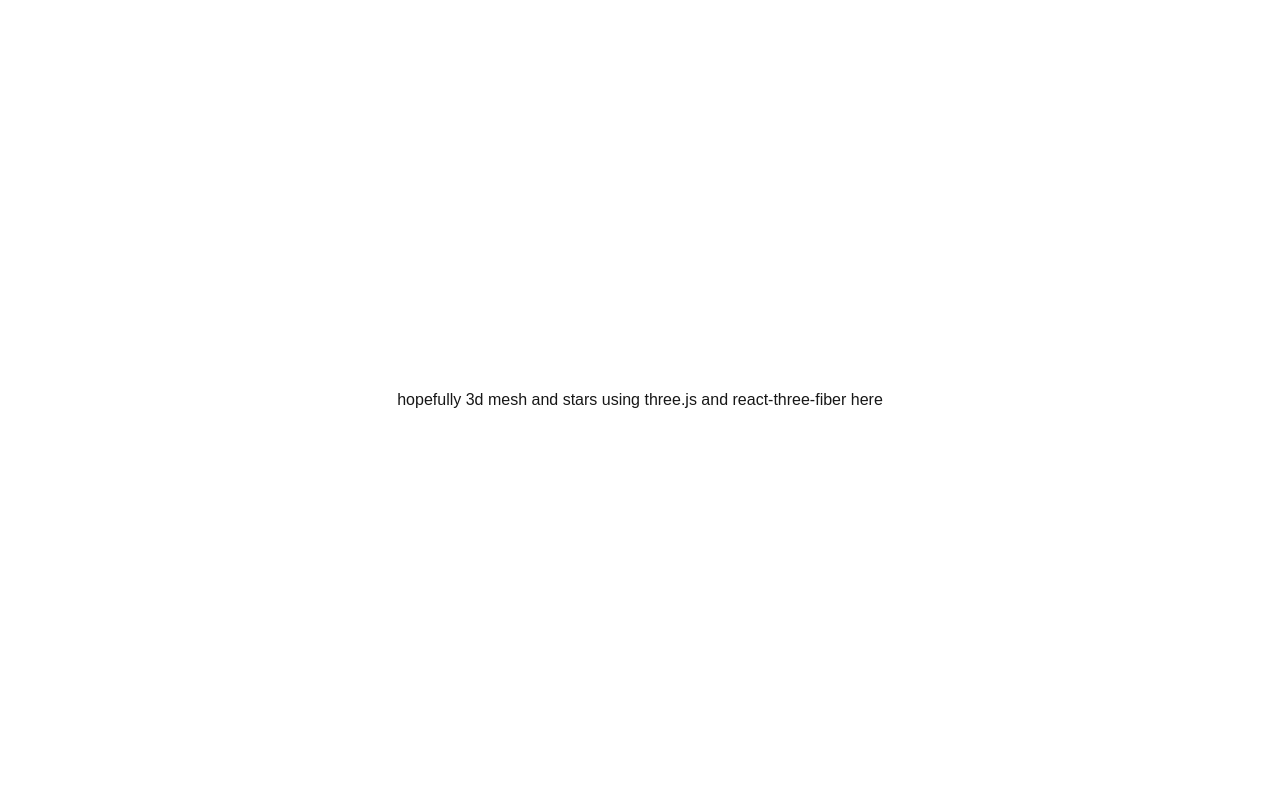
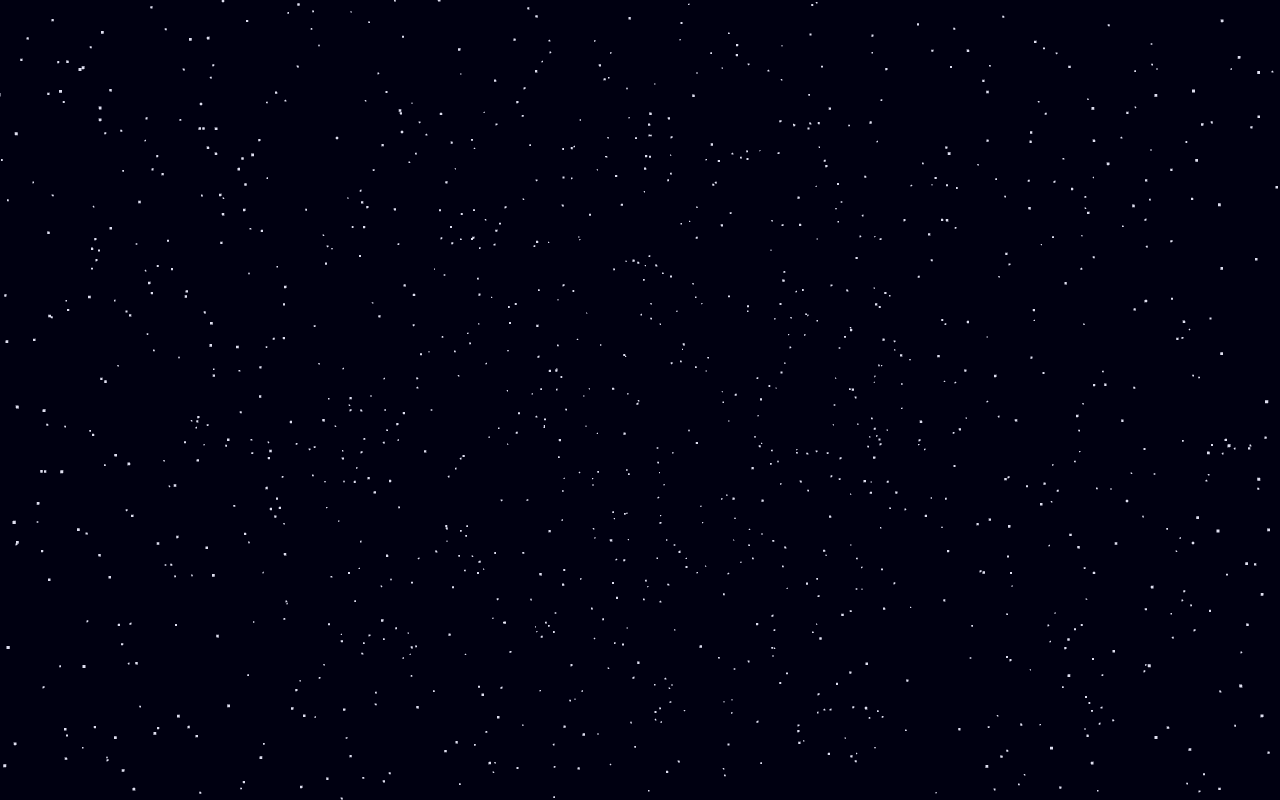
Before and after one commit to HaniRawat/gWarp, a Next.js app: page / in a window 1280 px wide. Built offline with nearby package versions, Linux system fonts and the light colour scheme.

Commit message:
feat: space achieved

```diff
--- a/app/page.tsx
+++ b/app/page.tsx
@@ -1,9 +1,21 @@
+'use client'
 import React from 'react'
+import { Canvas } from '@react-three/fiber';
+import { OrbitControls, Stars } from '@react-three/drei';
 
 const page = () => {
   return (
     <div className='w-full h-screen flex justify-center items-center'>
-      hopefully 3d mesh and stars using three.js and react-three-fiber here
+      <div className="absolute inset-0">
+        <Canvas camera={{ position: [0, 0, 15], fov: 60 }}>
+          <color attach="background" args={['#000011']} />
+          <ambientLight intensity={0.4} />
+          <pointLight position={[10, 10, 10]} intensity={0.5} />
+          <Stars radius={300} depth={80} count={10000} factor={7} saturation={0} />
+          <OrbitControls enableDamping dampingFactor={0.05} />
+          {/* <Scene3D objects={objects} lightRayEnabled={lightRayEnabled} /> */}
+        </Canvas>
+      </div>
       </div>
   )
 }
```
Also changed, not shown: package.json (+9 -5 lines), 1 other file (tests, documents, lock files or other folders).
